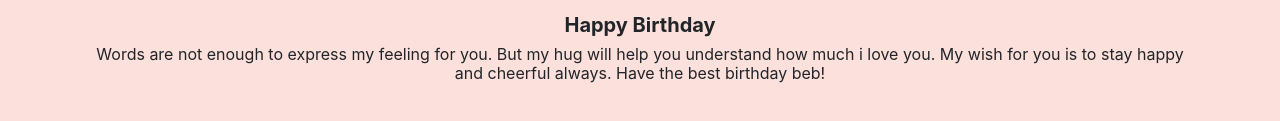
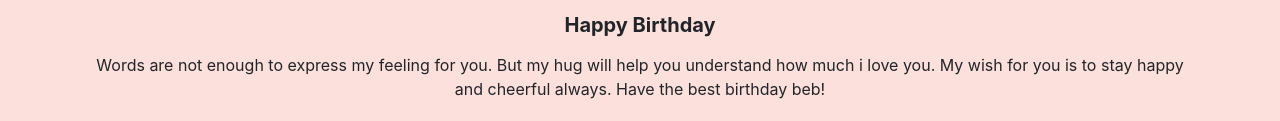
Before and after one commit to ramadhanjanuar/birthday, a plain HTML site: page index.html in a window 1280 px wide. Shown: the part 366-487 px from the top of the page. Drawn offline with nearby package versions, Linux system fonts and the light colour scheme.

Commit message:
5 commit

```diff
--- a/style.css
+++ b/style.css
@@ -29,7 +29,8 @@ body {
 
 .wording p {
     font-size: 16px;
-    line-height: 1.2;
+    margin-top: 16px;
+    line-height: 24px;
 }
 
 .video {
@@ -42,7 +43,7 @@ body {
 .video h3 {
     position: absolute;
     top: 50px;
-    left: 41%;
+    left: 42%;
     transform: translateX(-50%);
     font-size: 20px;
     font-weight: bold;
```
